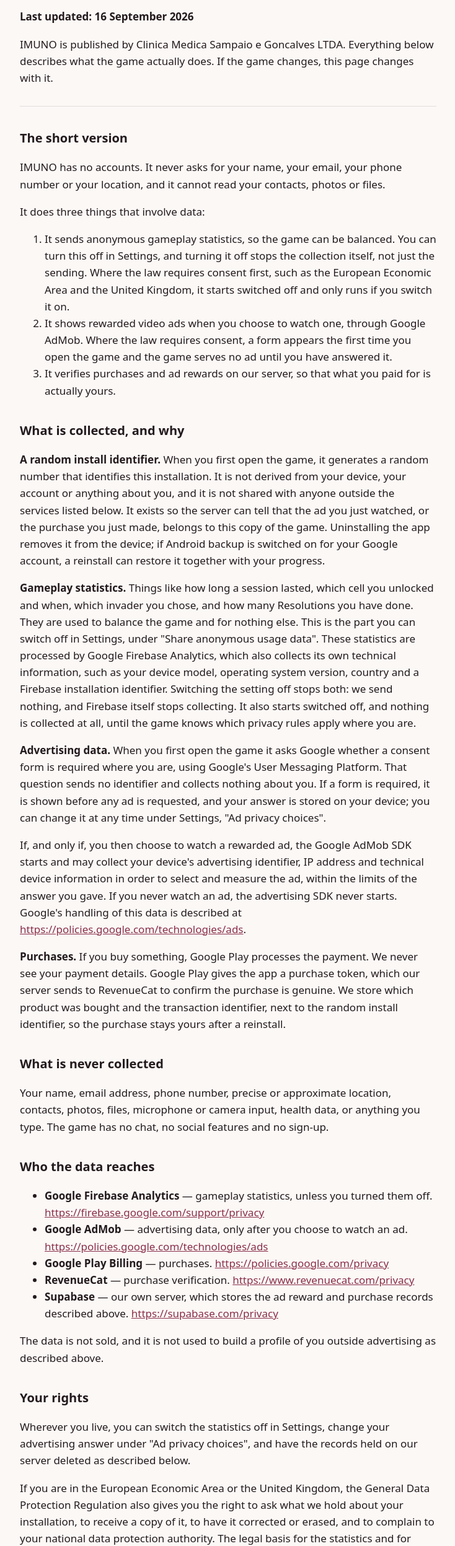
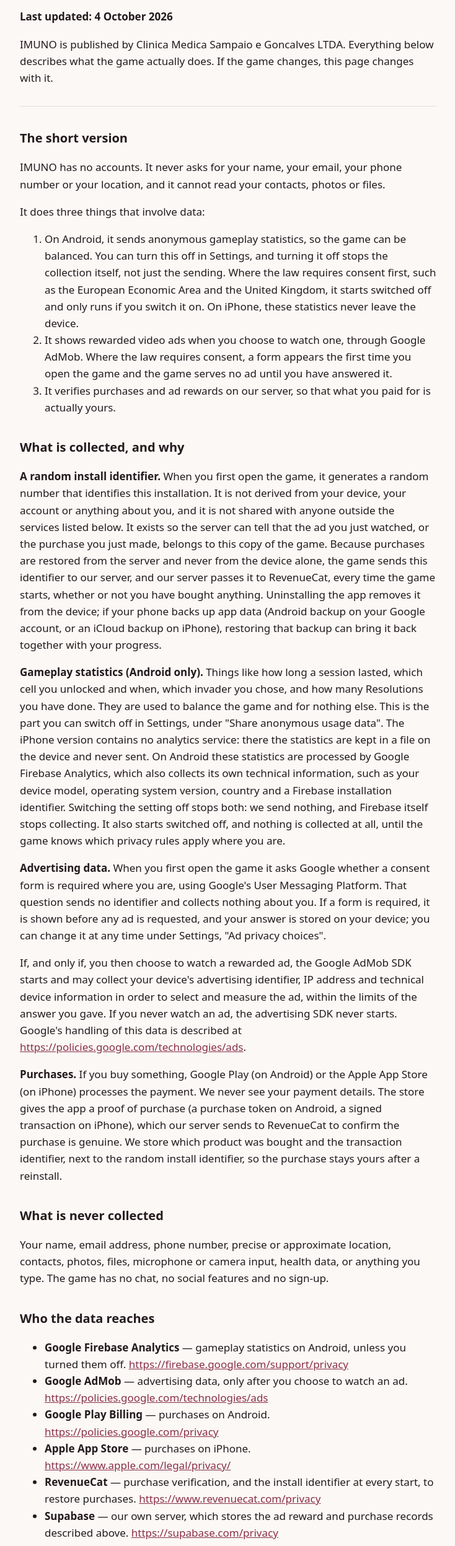
Before and after one commit to marcosrg3003/marcosrg3003.github.io, a plain HTML site: page imuno/privacy/index.html in a window 1280 px wide. Shown: the part 80-2575 px from the top of the page at 62% size, without its empty margins (272-1006 px from the left). Drawn offline with Linux system fonts and the light colour scheme.

Commit message:
imuno: privacy policy covers the iPhone, the App Store and the identifier sent at every start

```diff
--- a/imuno/privacy/index.html
+++ b/imuno/privacy/index.html
@@ -25,44 +25,45 @@
 <body>
 <main>
 <h1>Privacy Policy — IMUNO</h1>
-<p><strong>Last updated: 16 September 2026</strong></p>
+<p><strong>Last updated: 4 October 2026</strong></p>
 <p>IMUNO is published by Clinica Medica Sampaio e Goncalves LTDA. Everything below describes what the game actually does. If the game changes, this page changes with it.</p>
 <hr>
 <h2>The short version</h2>
 <p>IMUNO has no accounts. It never asks for your name, your email, your phone number or your location, and it cannot read your contacts, photos or files.</p>
 <p>It does three things that involve data:</p>
 <ol>
-  <li>It sends anonymous gameplay statistics, so the game can be balanced. You can turn this off in Settings, and turning it off stops the collection itself, not just the sending. Where the law requires consent first, such as the European Economic Area and the United Kingdom, it starts switched off and only runs if you switch it on.</li>
+  <li>On Android, it sends anonymous gameplay statistics, so the game can be balanced. You can turn this off in Settings, and turning it off stops the collection itself, not just the sending. Where the law requires consent first, such as the European Economic Area and the United Kingdom, it starts switched off and only runs if you switch it on. On iPhone, these statistics never leave the device.</li>
   <li>It shows rewarded video ads when you choose to watch one, through Google AdMob. Where the law requires consent, a form appears the first time you open the game and the game serves no ad until you have answered it.</li>
   <li>It verifies purchases and ad rewards on our server, so that what you paid for is actually yours.</li>
 </ol>
 <h2>What is collected, and why</h2>
-<p><strong>A random install identifier.</strong> When you first open the game, it generates a random number that identifies this installation. It is not derived from your device, your account or anything about you, and it is not shared with anyone outside the services listed below. It exists so the server can tell that the ad you just watched, or the purchase you just made, belongs to this copy of the game. Uninstalling the app removes it from the device; if Android backup is switched on for your Google account, a reinstall can restore it together with your progress.</p>
-<p><strong>Gameplay statistics.</strong> Things like how long a session lasted, which cell you unlocked and when, which invader you chose, and how many Resolutions you have done. They are used to balance the game and for nothing else. This is the part you can switch off in Settings, under "Share anonymous usage data". These statistics are processed by Google Firebase Analytics, which also collects its own technical information, such as your device model, operating system version, country and a Firebase installation identifier. Switching the setting off stops both: we send nothing, and Firebase itself stops collecting. It also starts switched off, and nothing is collected at all, until the game knows which privacy rules apply where you are.</p>
+<p><strong>A random install identifier.</strong> When you first open the game, it generates a random number that identifies this installation. It is not derived from your device, your account or anything about you, and it is not shared with anyone outside the services listed below. It exists so the server can tell that the ad you just watched, or the purchase you just made, belongs to this copy of the game. Because purchases are restored from the server and never from the device alone, the game sends this identifier to our server, and our server passes it to RevenueCat, every time the game starts, whether or not you have bought anything. Uninstalling the app removes it from the device; if your phone backs up app data (Android backup on your Google account, or an iCloud backup on iPhone), restoring that backup can bring it back together with your progress.</p>
+<p><strong>Gameplay statistics (Android only).</strong> Things like how long a session lasted, which cell you unlocked and when, which invader you chose, and how many Resolutions you have done. They are used to balance the game and for nothing else. This is the part you can switch off in Settings, under "Share anonymous usage data". The iPhone version contains no analytics service: there the statistics are kept in a file on the device and never sent. On Android these statistics are processed by Google Firebase Analytics, which also collects its own technical information, such as your device model, operating system version, country and a Firebase installation identifier. Switching the setting off stops both: we send nothing, and Firebase itself stops collecting. It also starts switched off, and nothing is collected at all, until the game knows which privacy rules apply where you are.</p>
 <p><strong>Advertising data.</strong> When you first open the game it asks Google whether a consent form is required where you are, using Google's User Messaging Platform. That question sends no identifier and collects nothing about you. If a form is required, it is shown before any ad is requested, and your answer is stored on your device; you can change it at any time under Settings, "Ad privacy choices".</p>
 <p>If, and only if, you then choose to watch a rewarded ad, the Google AdMob SDK starts and may collect your device's advertising identifier, IP address and technical device information in order to select and measure the ad, within the limits of the answer you gave. If you never watch an ad, the advertising SDK never starts. Google's handling of this data is described at <a href="https://policies.google.com/technologies/ads">https://policies.google.com/technologies/ads</a>.</p>
-<p><strong>Purchases.</strong> If you buy something, Google Play processes the payment. We never see your payment details. Google Play gives the app a purchase token, which our server sends to RevenueCat to confirm the purchase is genuine. We store which product was bought and the transaction identifier, next to the random install identifier, so the purchase stays yours after a reinstall.</p>
+<p><strong>Purchases.</strong> If you buy something, Google Play (on Android) or the Apple App Store (on iPhone) processes the payment. We never see your payment details. The store gives the app a proof of purchase (a purchase token on Android, a signed transaction on iPhone), which our server sends to RevenueCat to confirm the purchase is genuine. We store which product was bought and the transaction identifier, next to the random install identifier, so the purchase stays yours after a reinstall.</p>
 <h2>What is never collected</h2>
 <p>Your name, email address, phone number, precise or approximate location, contacts, photos, files, microphone or camera input, health data, or anything you type. The game has no chat, no social features and no sign-up.</p>
 <h2>Who the data reaches</h2>
 <ul>
-  <li><strong>Google Firebase Analytics</strong> — gameplay statistics, unless you turned them off. <a href="https://firebase.google.com/support/privacy">https://firebase.google.com/support/privacy</a></li>
+  <li><strong>Google Firebase Analytics</strong> — gameplay statistics on Android, unless you turned them off. <a href="https://firebase.google.com/support/privacy">https://firebase.google.com/support/privacy</a></li>
   <li><strong>Google AdMob</strong> — advertising data, only after you choose to watch an ad. <a href="https://policies.google.com/technologies/ads">https://policies.google.com/technologies/ads</a></li>
-  <li><strong>Google Play Billing</strong> — purchases. <a href="https://policies.google.com/privacy">https://policies.google.com/privacy</a></li>
-  <li><strong>RevenueCat</strong> — purchase verification. <a href="https://www.revenuecat.com/privacy">https://www.revenuecat.com/privacy</a></li>
+  <li><strong>Google Play Billing</strong> — purchases on Android. <a href="https://policies.google.com/privacy">https://policies.google.com/privacy</a></li>
+  <li><strong>Apple App Store</strong> — purchases on iPhone. <a href="https://www.apple.com/legal/privacy/">https://www.apple.com/legal/privacy/</a></li>
+  <li><strong>RevenueCat</strong> — purchase verification, and the install identifier at every start, to restore purchases. <a href="https://www.revenuecat.com/privacy">https://www.revenuecat.com/privacy</a></li>
   <li><strong>Supabase</strong> — our own server, which stores the ad reward and purchase records described above. <a href="https://supabase.com/privacy">https://supabase.com/privacy</a></li>
 </ul>
 <p>The data is not sold, and it is not used to build a profile of you outside advertising as described above.</p>
 <h2>Your rights</h2>
-<p>Wherever you live, you can switch the statistics off in Settings, change your advertising answer under "Ad privacy choices", and have the records held on our server deleted as described below.</p>
+<p>Wherever you live, you can switch the statistics off in Settings and have the records held on our server deleted as described below. Where an advertising consent form applies to you, Settings also shows "Ad privacy choices", where you can change your answer at any time.</p>
 <p>If you are in the European Economic Area or the United Kingdom, the General Data Protection Regulation also gives you the right to ask what we hold about your installation, to receive a copy of it, to have it corrected or erased, and to complain to your national data protection authority. The legal basis for the statistics and for advertising is your consent, which you give through the form and the Settings switch and can withdraw at the same places; the legal basis for the purchase records is the performance of the contract created when you buy something.</p>
 <p>Because the game has no account, the only thing that links those records to you is the random install identifier described above. Quote it when you write, or we will not be able to find them.</p>
 <h2>Security</h2>
-<p>Everything sent to our server travels over HTTPS. Your saved game is stored on your device, encrypted. If Android backup is switched on for your Google account, Android includes the saved game in that backup, so your progress survives a new phone. That backup belongs to your Google account; it never reaches us.</p>
+<p>Everything sent to our server travels over HTTPS. Your saved game is stored on your device, encrypted. If your phone backs up app data (Android backup on your Google account, or an iCloud backup on iPhone), the saved game is part of that backup, so your progress survives a new phone. That backup belongs to your Google or Apple account; it never reaches us.</p>
 <h2>Children</h2>
 <p>IMUNO is not directed at children under 13 and is not distributed under Google Play's Families programme. In line with Brazilian Law 15.211/2025, the game contains no paid randomness: no loot boxes, no gacha, no random crates, and no purchase whose outcome is left to chance.</p>
 <h2>Deleting your data</h2>
-<p>Uninstalling the app removes everything stored on your device, including the random install identifier and your save. A copy in Android's own backup, if you have it switched on, is managed from your Google account settings.</p>
+<p>Uninstalling the app removes everything stored on your device, including the random install identifier and your save. A copy in your phone's own backup, if you have one, is managed from your Google account or iCloud settings.</p>
 <p>To have the records held on our server deleted, write to sampaiogoncalvesltda@gmail.com with the words "IMUNO data deletion". Because there is no account, include the install identifier, shown at the bottom of the Settings screen, so we can find the right rows. Records are deleted within 30 days. Ad reward records are in any case deleted automatically after 90 days.</p>
 <h2>Changes</h2>
 <p>If this policy changes, the date at the top changes with it, and the new version appears at this address.</p>
```
